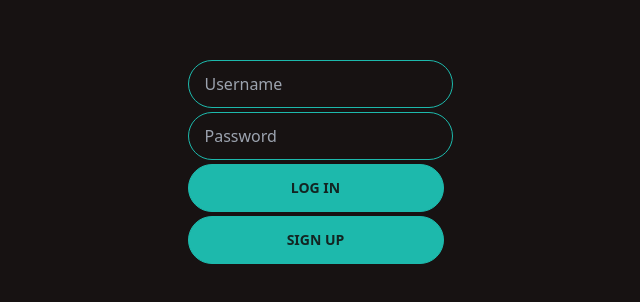
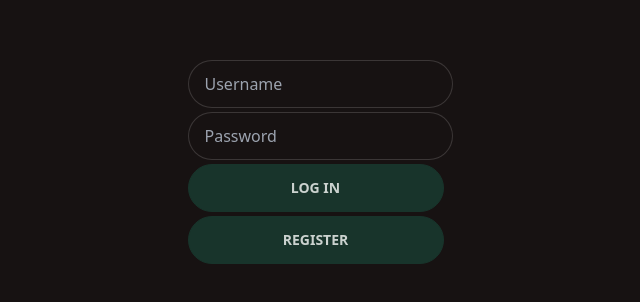
Before and after one commit to lillrurre/webshop, a React (Vite) app in the folder frontend/: page /login in a window 1280 px wide. Shown: the part 238-540 px from the top of the page, without its empty margins (320-960 px from the left). Built offline with nearby package versions, Linux system fonts and the light colour scheme.

Commit message:
Change button colors

```diff
--- a/frontend/src/components/Login.jsx
+++ b/frontend/src/components/Login.jsx
@@ -37,7 +37,7 @@ const Login = () => {
               name="username"
               value={formData.username}
               onChange={handleInputChange}
-              className="input input-bordered input-accent w-full max-w-xs"
+              className="input input-bordered input-neutral w-full max-w-xs"
               required
             />
           </div>
@@ -49,13 +49,13 @@ const Login = () => {
               name="password"
               value={formData.password}
               onChange={handleInputChange}
-              className="input input-bordered input-accent w-full max-w-xs"
+              className="input input-bordered input-neutral w-full max-w-xs"
               required
             />
           </div>
-          <button type="submit" className="btn btn-accent btn-wide mb-1">Log In</button>
+          <button type="submit" className="btn btn-neutral btn-wide mb-1">Log In</button>
         </form>
-        <Link to="/signup" className="btn btn-accent btn-wide">Sign Up</Link>
+        <Link to="/signup" className="btn btn-neutral btn-wide">Register</Link>
       </div>
     </div>
   );
--- a/frontend/src/components/Signup.jsx
+++ b/frontend/src/components/Register.jsx
@@ -1,7 +1,7 @@
 import { useState } from 'react';
 import {Link} from 'react-router-dom';
 
-const Signup = () => {
+const Register = () => {
   const [formData, setFormData] = useState({
     username: '',
     email: '',
@@ -19,7 +19,7 @@ const Signup = () => {
 
   return (
     <div className="flex items-center justify-center h-screen">
-      <div className="signup-container">
+      <div className="register-container">
         <form onSubmit={handleSubmit}>
           <div className="mb-1">
             <input
@@ -29,7 +29,7 @@ const Signup = () => {
               name="username"
               value={formData.username}
               onChange={handleInputChange}
-              className="input input-bordered input-accent w-full max-w-xs"
+              className="input input-bordered input-neutral w-full max-w-xs"
               required
             />
           </div>
@@ -41,7 +41,7 @@ const Signup = () => {
               name="email"
               value={formData.email}
               onChange={handleInputChange}
-              className="input input-bordered input-accent w-full max-w-xs"
+              className="input input-bordered input-neutral w-full max-w-xs"
               required
             />
           </div>
@@ -53,16 +53,16 @@ const Signup = () => {
               name="password"
               value={formData.password}
               onChange={handleInputChange}
-              className="input input-bordered input-accent w-full max-w-xs"
+              className="input input-bordered input-neutral w-full max-w-xs"
               required
             />
           </div>
-          <button type="submit" className="btn btn-accent btn-wide mb-1">Sign Up</button>
+          <button type="submit" className="btn btn-neutral btn-wide mb-1">Register</button>
         </form>
-        <Link to="/login" className="btn btn-accent btn-wide">Sign In</Link>
+        <Link to="/login" className="btn btn-neutral btn-wide">Log In</Link>
       </div>
     </div>
   );
 };
 
-export default Signup;
+export default Register;
```
